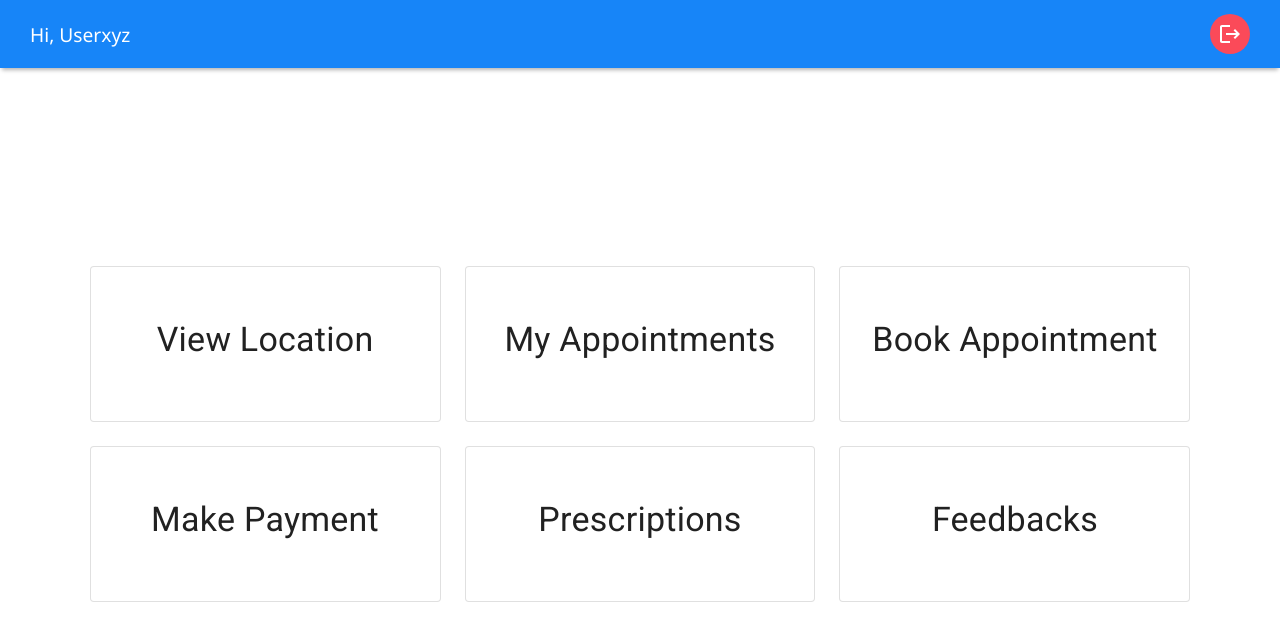
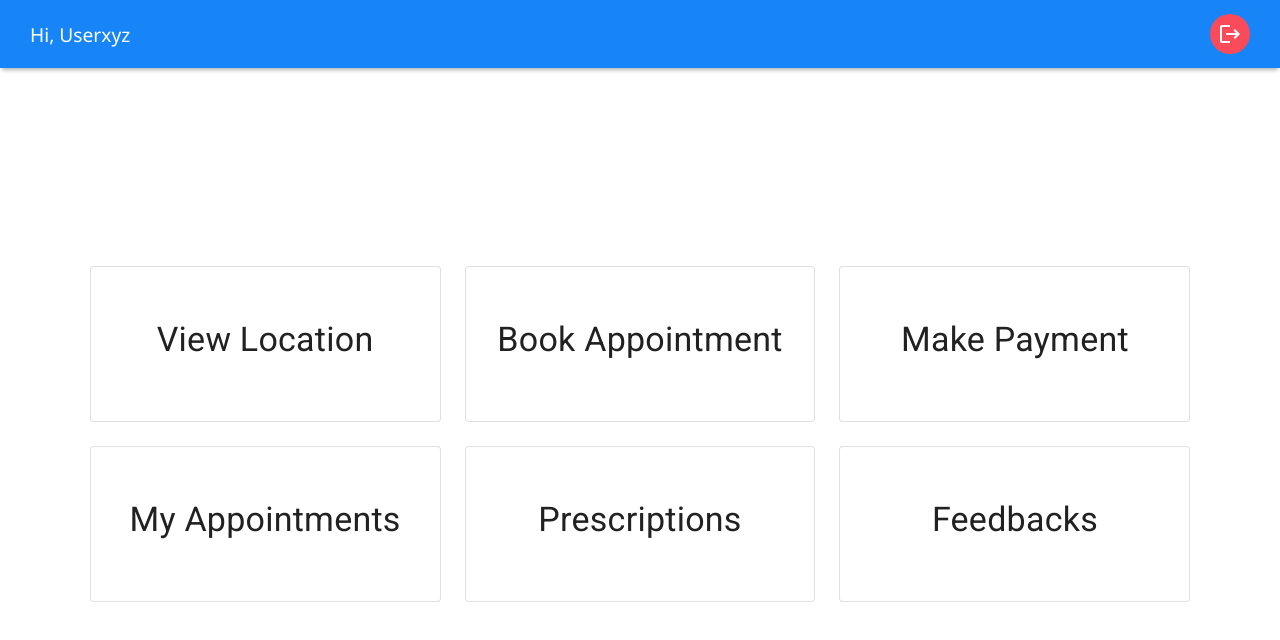
Before and after one commit to SandeepKrSuman/medcare, a React (Create React App) app: page /dashboard/patient in a window 1280 px wide. Shown: the top 640 px of the page. Built offline with nearby package versions, Linux system fonts and the light colour scheme.

Commit message:
Redirect from Tabs

```diff
--- a/src/App.js
+++ b/src/App.js
@@ -8,6 +8,12 @@ import PatientDash from "./components/Dashboard/Patient/Patinet";
 import DoctorDash from "./components/Dashboard/Doctor/Doctor";
 import StaffDash from "./components/Dashboard/Staff/Staff";
 import AdminDash from "./components/Dashboard/Admin/Admin";
+import ViewLocation from "./components/Dashboard/Patient/ViewLocation/ViewLocation";
+import MakePayment from "./components/Dashboard/Patient/MakePayment/MakePayment";
+import BookAppointment from "./components/Dashboard/Patient/BookAppointment/BookAppointment";
+import MyAppointments from "./components/Dashboard/Patient/MyAppointments/MyAppointments";
+import Prescriptions from "./components/Dashboard/Patient/Prescriptions/Prescriptions";
+import Feedbacks from "./components/Dashboard/Patient/Feedbacks/Feedbacks";
 
 function App() {
   return (
@@ -16,7 +22,41 @@ function App() {
         <Route path="/" exact element={<HomePage />} />
         <Route path="/signin" exact element={<SignIn />} />
         <Route path="/signUp" exact element={<SignUp />} />
+
+        {/* Patient Dashboard */}
         <Route path="/dashboard/patient" exact element={<PatientDash />} />
+        <Route
+          path="/dashboard/patient/view-location"
+          exact
+          element={<ViewLocation />}
+        />
+        <Route
+          path="/dashboard/patient/book-appointment"
+          exact
+          element={<BookAppointment />}
+        />
+        <Route
+          path="/dashboard/patient/make-payment"
+          exact
+          element={<MakePayment />}
+        />
+        <Route
+          path="/dashboard/patient/my-appointments"
+          exact
+          element={<MyAppointments />}
+        />
+        <Route
+          path="/dashboard/patient/prescriptions"
+          exact
+          element={<Prescriptions />}
+        />
+        <Route
+          path="/dashboard/patient/feedbacks"
+          exact
+          element={<Feedbacks />}
+        />
+
+        {/* Doctor Dashboard */}
         <Route path="/dashboard/doctor" exact element={<DoctorDash />} />
         <Route path="/dashboard/staff" exact element={<StaffDash />} />
         <Route path="/dashboard/admin" exact element={<AdminDash />} />
--- a/src/components/DashTabs/DashTabs.js
+++ b/src/components/DashTabs/DashTabs.js
@@ -1,9 +1,12 @@
 import React from "react";
+import { useNavigate } from "react-router-dom";
 import { Grid, Card, CardContent, Typography } from "@mui/material";
 
 import styles from "./DashTabs.module.css";
 
 export default function DashTabs({ tabs }) {
+  const navigate = useNavigate();
+
   return (
     <div className={styles.container}>
       <Grid className={styles.grid} container spacing={3}>
@@ -13,7 +16,7 @@ export default function DashTabs({ tabs }) {
               className={styles.card}
               sx={{ maxWidth: "100%" }}
               variant="outlined"
-              //   onClick={() => handleClick(props.cardTitle)}
+              onClick={() => navigate(tab.redirect)}
             >
               <CardContent>
                 <br /> <br />
--- a/src/components/Dashboard/Admin/Admin.js
+++ b/src/components/Dashboard/Admin/Admin.js
@@ -2,11 +2,11 @@ import React from "react";
 import Dashboard from "../Dashboard";
 
 const tabs = [
-  { title: "List of Doctors", redirect: "/" },
-  { title: "List of Staffs", redirect: "/" },
-  { title: "Generate Stats", redirect: "/" },
-  { title: "Verify User", redirect: "/" },
-  { title: "Feedbacks", redirect: "/" },
+  { title: "List of Doctors", redirect: "/dashboard/admin/doc-list" },
+  { title: "List of Staffs", redirect: "/dashboard/admin/staff-list" },
+  { title: "Generate Stats", redirect: "/dashboard/admin/generate-stats" },
+  { title: "Verify User", redirect: "/dashboard/admin/verify-user" },
+  { title: "Feedbacks", redirect: "/dashboard/admin/feedbacks" },
 ];
 
 export default function AdminDash() {
--- a/src/components/Dashboard/Doctor/Doctor.js
+++ b/src/components/Dashboard/Doctor/Doctor.js
@@ -2,10 +2,13 @@ import React from "react";
 import Dashboard from "../Dashboard";
 
 const tabs = [
-  { title: "Appointments", redirect: "/" },
-  { title: "Upload Prescription", redirect: "/" },
-  { title: "Take a Leave", redirect: "/" },
-  { title: "Feedbacks", redirect: "/" },
+  { title: "Appointments", redirect: "/dashboard/doctor/appointments" },
+  {
+    title: "Upload Prescription",
+    redirect: "/dashboard/doctor/upload-prescription",
+  },
+  { title: "Take a Leave", redirect: "/dashboard/doctor/take-a-leave" },
+  { title: "Feedbacks", redirect: "/dashboard/doctor/feedbacks" },
 ];
 
 export default function DoctorDash() {
--- a/src/components/Dashboard/Patient/Patinet.js
+++ b/src/components/Dashboard/Patient/Patinet.js
@@ -2,12 +2,15 @@ import React from "react";
 import Dashboard from "../Dashboard";
 
 const tabs = [
-  { title: "View Location", redirect: "/" },
-  { title: "My Appointments", redirect: "/" },
-  { title: "Book Appointment", redirect: "/" },
-  { title: "Make Payment", redirect: "/" },
-  { title: "Prescriptions", redirect: "/" },
-  { title: "Feedbacks", redirect: "/" },
+  { title: "View Location", redirect: "/dashboard/patient/view-location" },
+  {
+    title: "Book Appointment",
+    redirect: "/dashboard/patient/book-appointment",
+  },
+  { title: "Make Payment", redirect: "/dashboard/patient/make-payment" },
+  { title: "My Appointments", redirect: "/dashboard/patient/my-appointments" },
+  { title: "Prescriptions", redirect: "/dashboard/patient/prescriptions" },
+  { title: "Feedbacks", redirect: "/dashboard/patient/feedbacks" },
 ];
 
 export default function PatientDash() {
--- a/src/components/Dashboard/Staff/Staff.js
+++ b/src/components/Dashboard/Staff/Staff.js
@@ -2,10 +2,16 @@ import React from "react";
 import Dashboard from "../Dashboard";
 
 const tabs = [
-  { title: "Book Appointment", redirect: "/" },
-  { title: "Cancel Appointment", redirect: "/" },
-  { title: "Make Payment", redirect: "/" },
-  { title: "Available Doctors", redirect: "/" },
+  { title: "Book Appointment", redirect: "/dashboard/staff/book-appointment" },
+  {
+    title: "Cancel Appointment",
+    redirect: "/dashboard/staff/cancel-appointment",
+  },
+  { title: "Make Payment", redirect: "/dashboard/staff/make-payment" },
+  {
+    title: "Available Doctors",
+    redirect: "/dashboard/staff/available-doctors",
+  },
 ];
 
 export default function StaffDash() {
```
